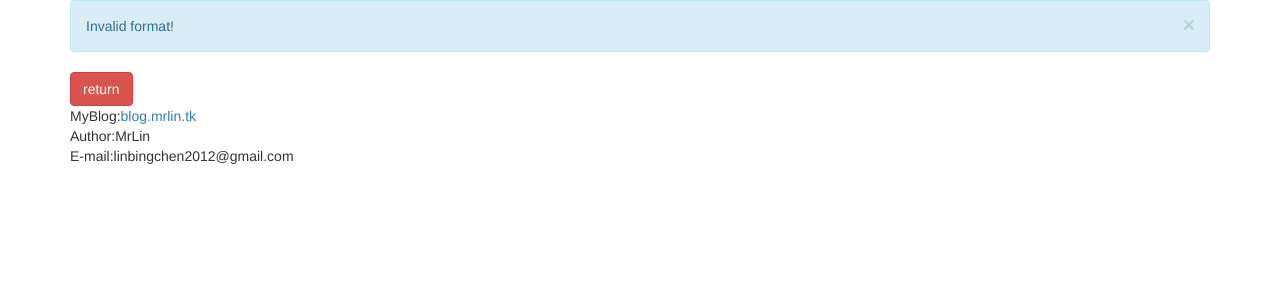
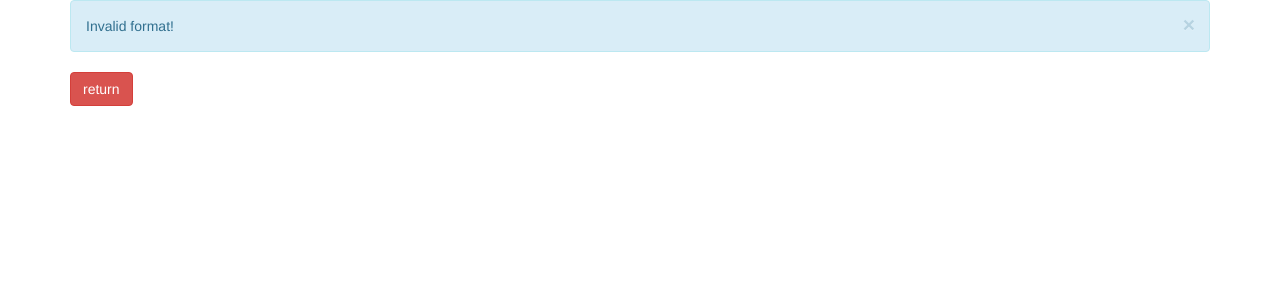
Before and after one commit to linbingchen007/ytubedownloader, a PHP site: page /geturl.php in a window 1280 px wide. Shown: the top 300 px of the page. Run offline with PHP 8.4, Linux system fonts and the light colour scheme; data that the repository does not hold is empty; some libraries are stand-ins or nearby versions.

Commit message:
Update geturl.php

```diff
--- a/mytst/geturl.php
+++ b/mytst/geturl.php
@@ -69,9 +69,7 @@ if ($fg == 1){
 ?>
 
 <a class="btn btn-info btn-danger"  href="index.php">return </a>
-<p> MyBlog:<a href="blog.mrlin.tk">blog.mrlin.tk</a> <br>
- Author:MrLin <br>
- E-mail:linbingchen2012@gmail.com <br> </p>
+
  </div>
  <!-- JavaScript placed at the end of the document so the pages load faster -->
      <!-- Optional: Include the jQuery library -->
```
